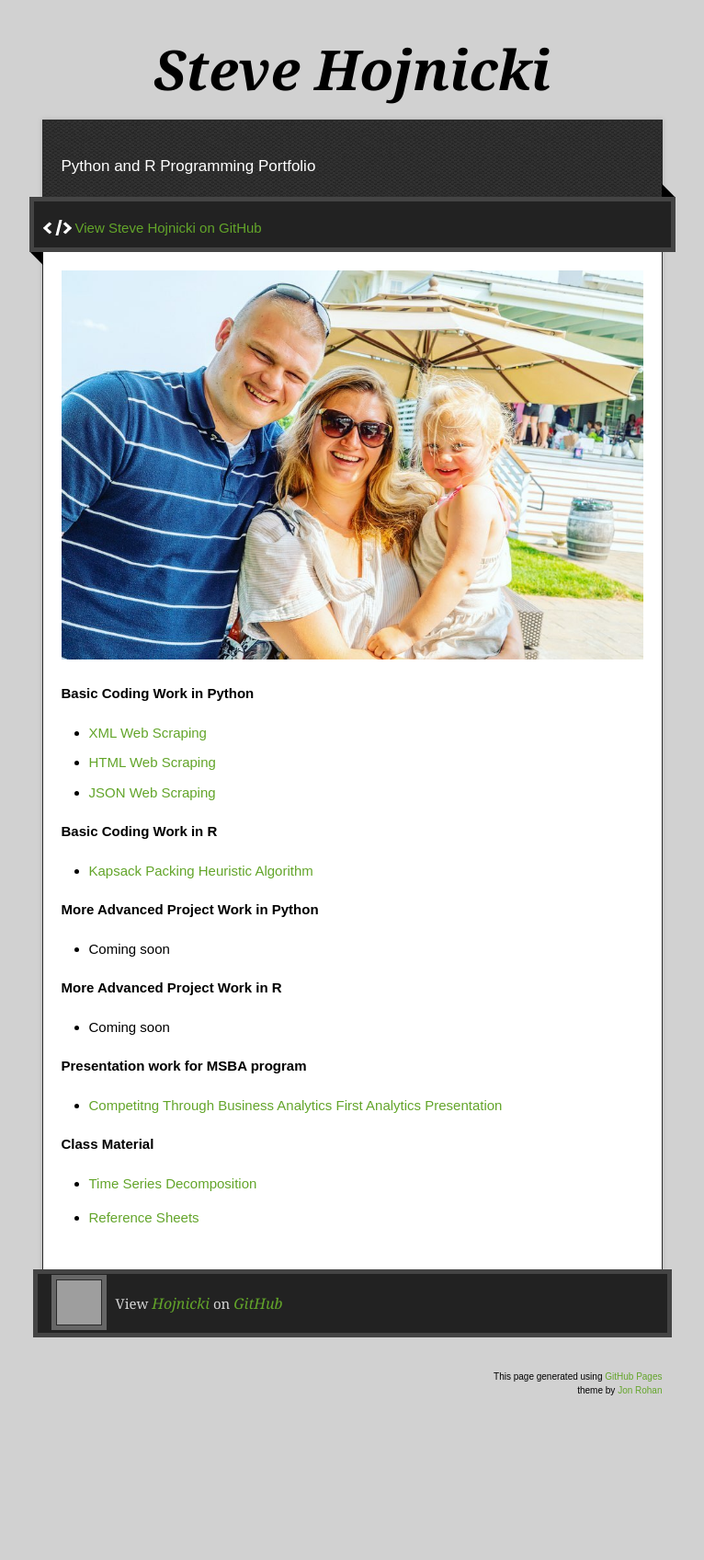
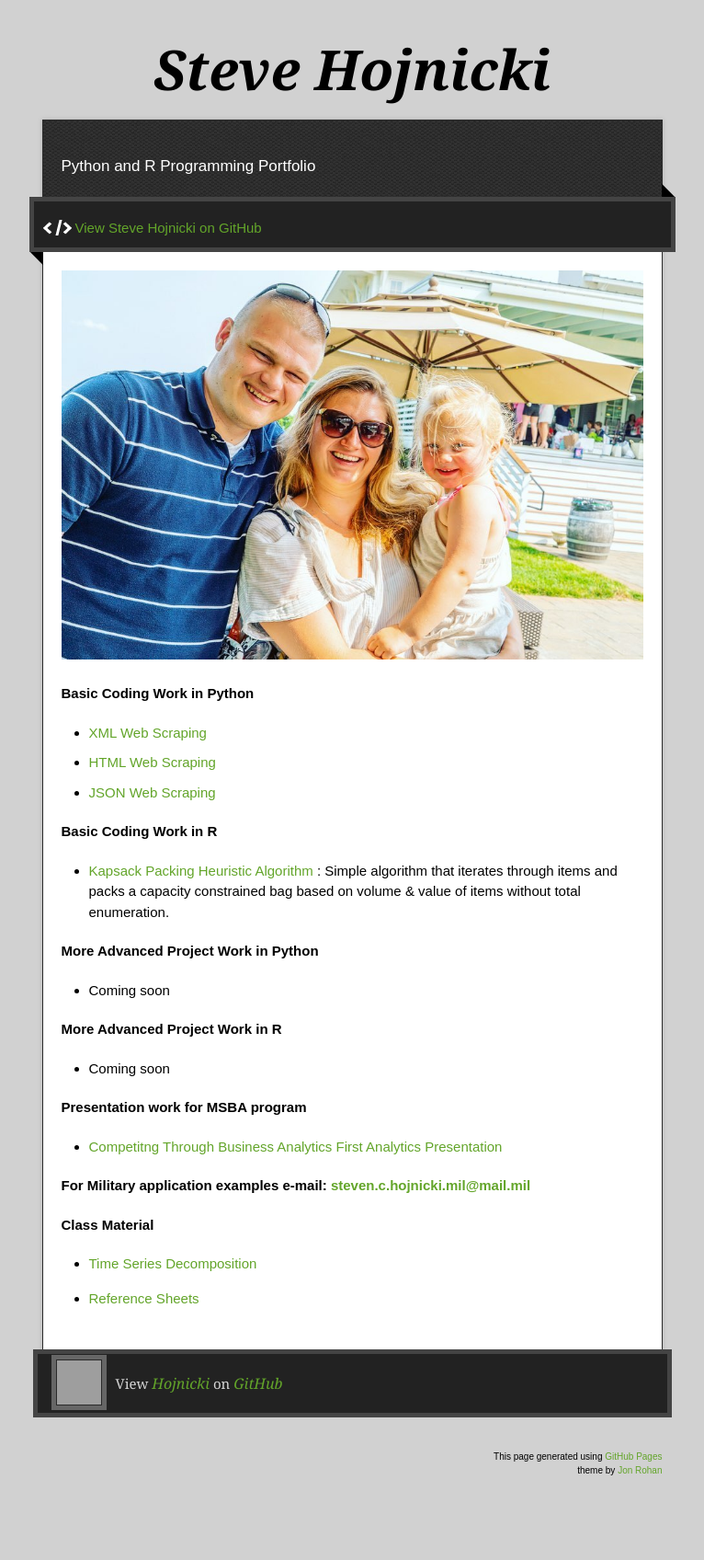
Before and after one commit to Hojnicki/hojnicki.github.io, a Jekyll site: the page built from index.md, in a window 1280 px wide. Shown: the whole page at 92% size, without its empty margins (257-1023 px from the left). Built offline with Jekyll 4.4.1, drawn with Linux system fonts in a browser that asks for light colours; our own code applies the rules of GitHub Pages for plain Markdown files; before the commit the page ends 1609 px from its top, so only the background shows below that; grey boxes are pictures that could not be loaded.

Commit message:
Update index.md

```diff
--- a/index.md
+++ b/index.md
@@ -11,7 +11,7 @@ description: Professional Portfolio: Python and R
 - [JSON Web Scraping](https://github.com/Hojnicki/basiccoding/blob/master/json_scrape.py)
 
 <b> Basic Coding Work in R </b>
-- [Kapsack Packing Heuristic Algorithm](https://github.com/Hojnicki/basiccoding/blob/master/knapsack.py)
+- [Kapsack Packing Heuristic Algorithm](https://github.com/Hojnicki/basiccoding/blob/master/knapsack.py) : Simple algorithm that iterates through items and packs a capacity constrained bag based on volume & value of items without total enumeration.
 
 <b> More Advanced Project Work in Python </b>
 - Coming soon
@@ -23,6 +23,8 @@ description: Professional Portfolio: Python and R
 
 - [Competitng Through Business Analytics First Analytics Presentation](/CTBAAnalyticsPresentation/index.md)
 
+<b> For Military application examples e-mail: <a href="mailto:steven.c.hojnicki.mil@mail.mil">steven.c.hojnicki.mil@mail.mil</a></b>
+
 <b> Class Material </b>
 
 - [Time Series Decomposition](/timeseries/index.md)
```
